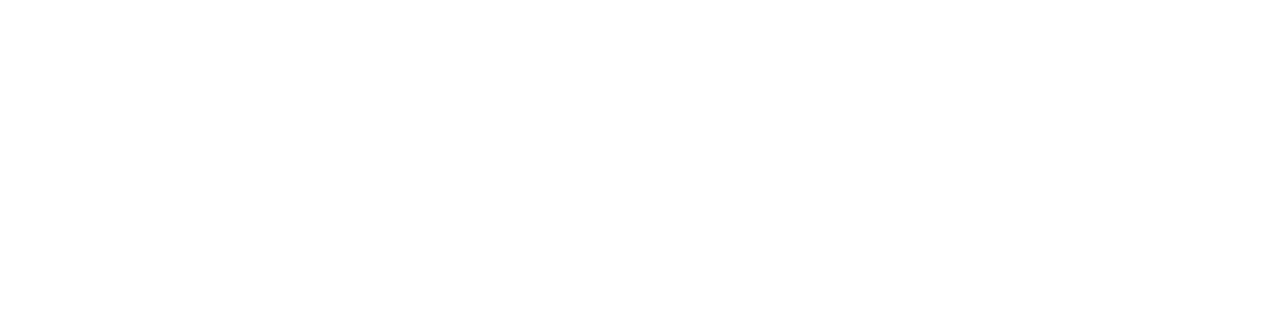
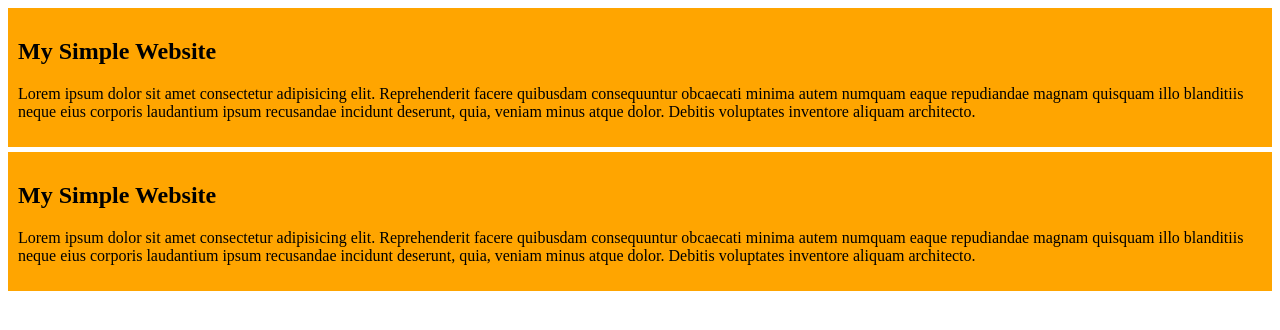
Before and after one commit to saon37/personal-portfolio, a plain HTML site: page index.html in a window 1280 px wide. Drawn offline with Linux system fonts and the light colour scheme.

Commit message:
added website.css into styles folder and make changes in index.html

```diff
--- a/index.html
+++ b/index.html
@@ -3,9 +3,17 @@
 <head>
     <meta charset="UTF-8">
     <meta name="viewport" content="width=device-width, initial-scale=1.0">
-    <title>Document</title>
+    <title>Personal Portfolio</title>
+    <link rel="stylesheet" href="styles/website.css">
 </head>
 <body>
-
+    <div>
+        <h2>My Simple Website</h2>
+        <p>Lorem ipsum dolor sit amet consectetur adipisicing elit. Reprehenderit facere quibusdam consequuntur obcaecati minima autem numquam eaque repudiandae magnam quisquam illo blanditiis neque eius corporis laudantium ipsum recusandae incidunt deserunt, quia, veniam minus atque dolor. Debitis voluptates inventore aliquam architecto.</p>
+    </div>
+     <div>
+        <h2>My Simple Website</h2>
+        <p>Lorem ipsum dolor sit amet consectetur adipisicing elit. Reprehenderit facere quibusdam consequuntur obcaecati minima autem numquam eaque repudiandae magnam quisquam illo blanditiis neque eius corporis laudantium ipsum recusandae incidunt deserunt, quia, veniam minus atque dolor. Debitis voluptates inventore aliquam architecto.</p>
+    </div>
 </body>
 </html>
--- /dev/null
+++ b/styles/website.css
@@ -0,0 +1,5 @@
+div{
+    background: orange;
+    padding: 10px;
+    margin-bottom: 5px;
+}
```
